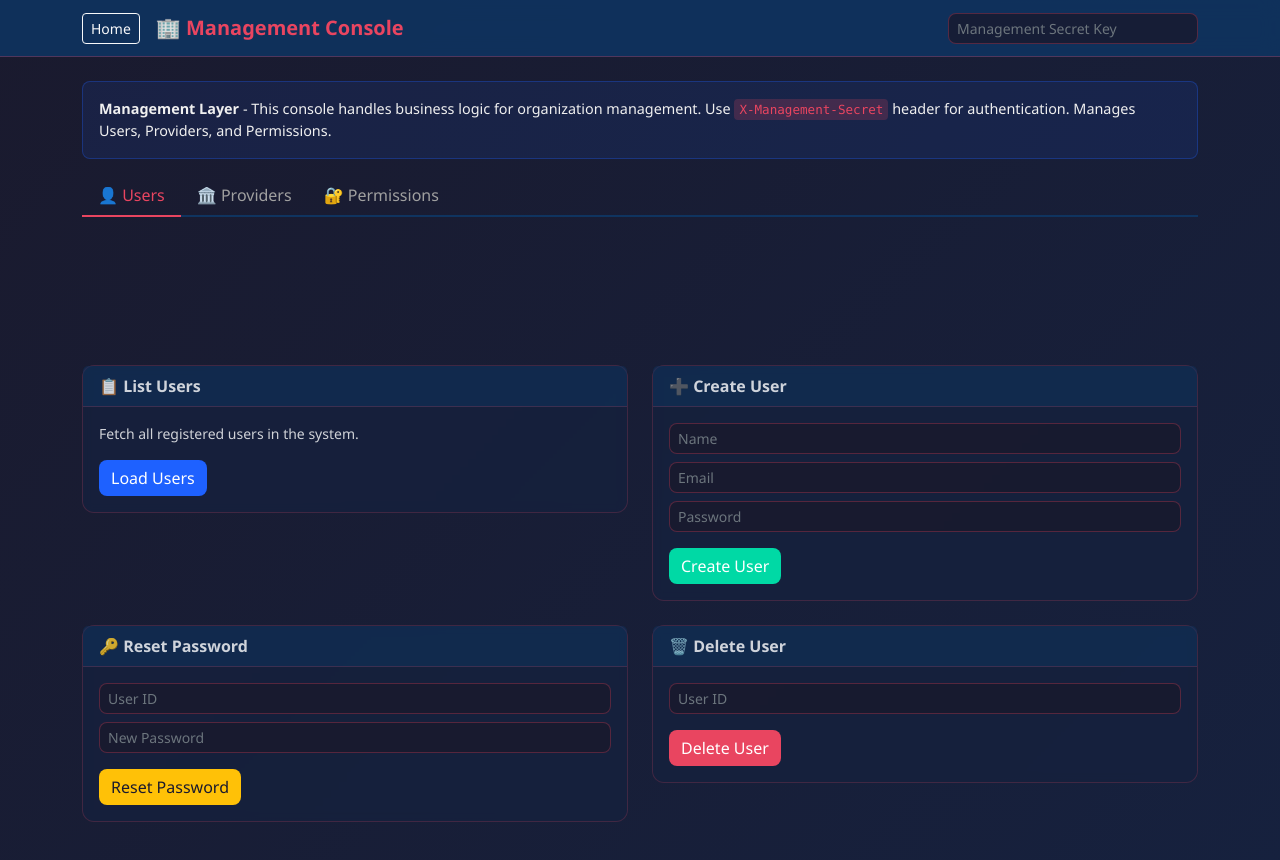
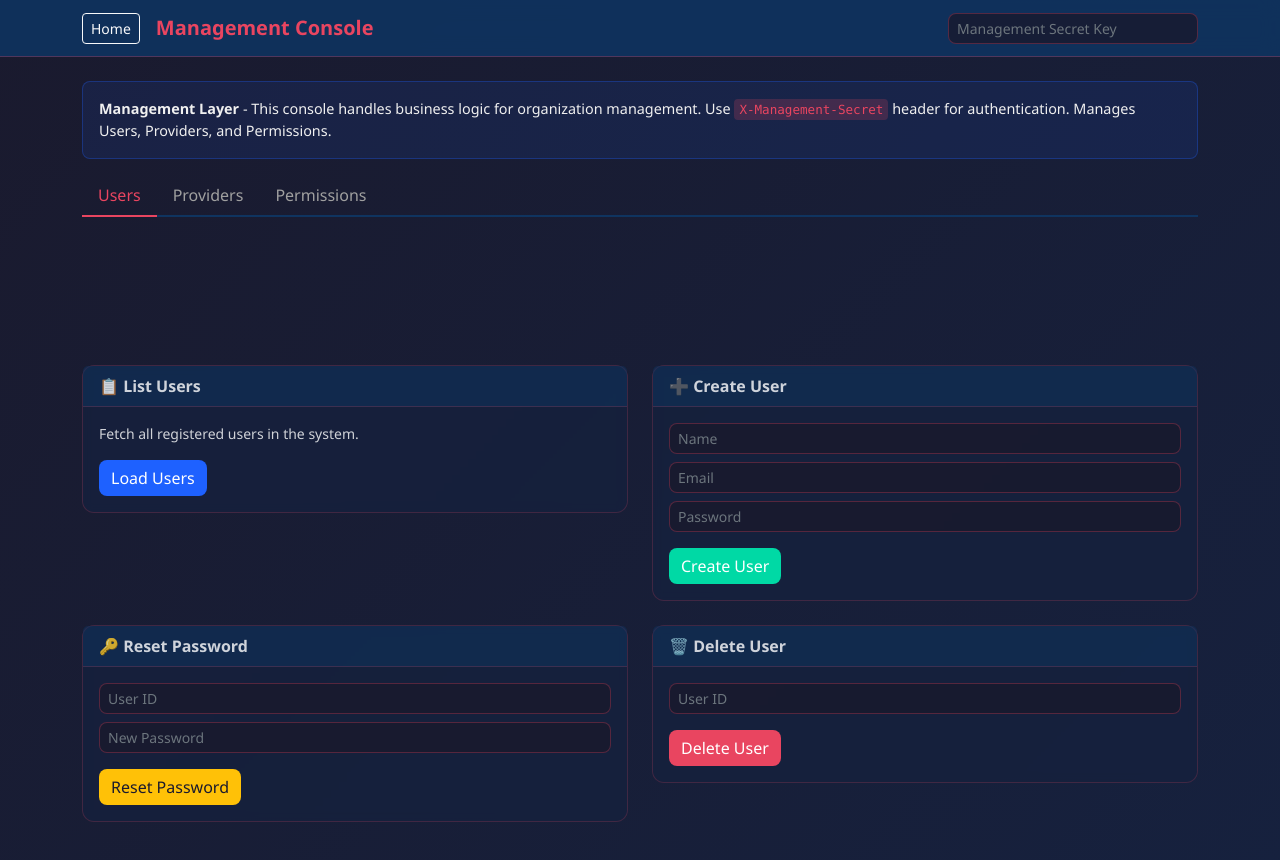
Before and after one commit to metwse/itu-blg317e-assignment, a website: page src/static/management-console.html in a window 1280 px wide. Drawn offline with nearby package versions, Linux system fonts and the light colour scheme.

Commit message:
refactor: refactor frontend buttons

```diff
--- a/src/static/management-console.html
+++ b/src/static/management-console.html
@@ -265,7 +265,7 @@
     <div class="container">
       <div class="d-flex align-items-center gap-3">
         <a href="index.html" class="btn btn-outline-light btn-sm">Home</a>
-        <span class="navbar-brand mb-0">🏢 Management Console</span>
+        <span class="navbar-brand mb-0">Management Console</span>
       </div>
       <div class="d-flex align-items-center gap-3">
         <input type="password" id="token" class="form-control form-control-sm" style="width: 250px" placeholder="Management Secret Key" autocomplete="off">
@@ -281,13 +281,13 @@
 
     <ul class="nav nav-tabs mb-4" role="tablist">
       <li class="nav-item">
-        <button class="nav-link active" data-bs-toggle="tab" data-bs-target="#users-tab" type="button">👤 Users</button>
+        <button class="nav-link active" data-bs-toggle="tab" data-bs-target="#users-tab" type="button">Users</button>
       </li>
       <li class="nav-item">
-        <button class="nav-link" data-bs-toggle="tab" data-bs-target="#providers-tab" type="button">🏛️ Providers</button>
+        <button class="nav-link" data-bs-toggle="tab" data-bs-target="#providers-tab" type="button">Providers</button>
       </li>
       <li class="nav-item">
-        <button class="nav-link" data-bs-toggle="tab" data-bs-target="#permissions-tab" type="button">🔐 Permissions</button>
+        <button class="nav-link" data-bs-toggle="tab" data-bs-target="#permissions-tab" type="button">Permissions</button>
       </li>
     </ul>
 
```
Also changed, not shown: src/static/portal.html (+4 -4 lines).
